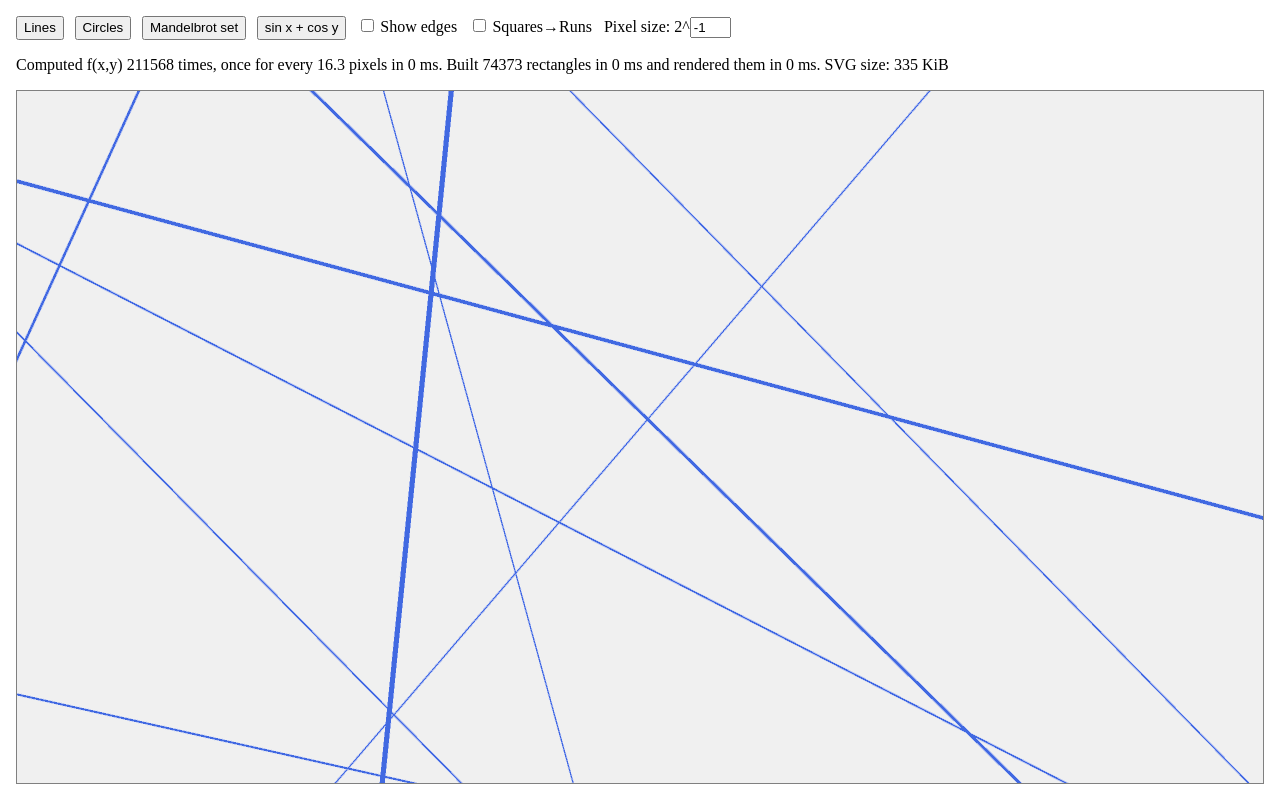
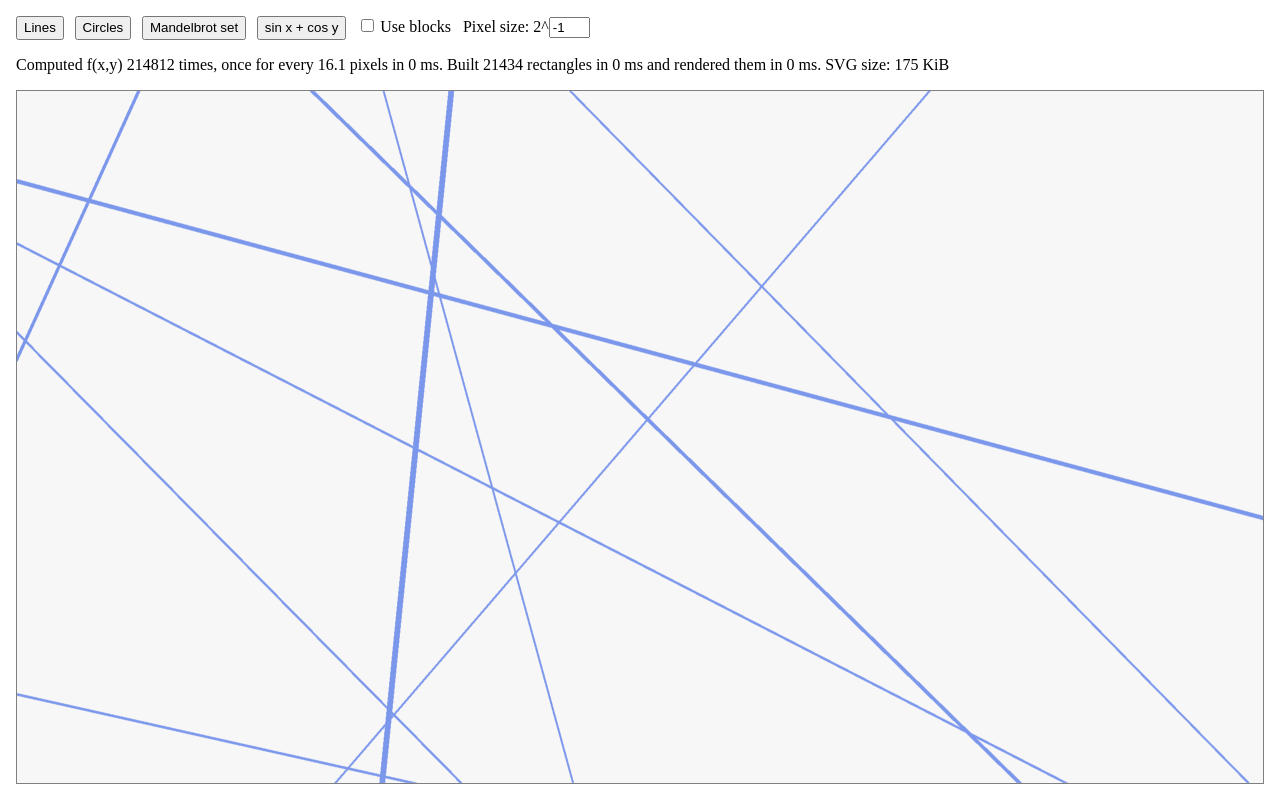
Before and after one commit to pallosp/contour_plot, a website built with Vite: page index.html in a window 1280 px wide. Built offline with nearby package versions, Linux system fonts and the light colour scheme.

Commit message:
Merge 'Show edges' and 'Squares→Runs' to 'Use blocks'

```diff
--- a/demo/demo.ts
+++ b/demo/demo.ts
@@ -39,7 +39,7 @@ function plotRandomLines() {
                 (line, i) => linePointDistance(line, x, y) < 0.12 / (i + 3)) ?
             0 :
             1),
-    sampleDistance: 1 / 4,
+    sampleDistance: 1 / 2,
     classes: ['perimeter', 'outside'],
     zoom,
   });
@@ -60,7 +60,7 @@ function plotRandomCircles() {
   plotFunction({
     tree: new Quadtree(
         (x, y) => circles.reduce((acc, c) => acc * circleAt(c, x, y), 1) + 1),
-    sampleDistance: 1 / 4,
+    sampleDistance: 1 / 2,
     classes: ['outside', 'perimeter', 'inside'],
     zoom,
   });
@@ -81,7 +81,7 @@ function plotMandelbrot() {
   vd.reset(zoom);
   plotFunction({
     tree: new Quadtree(mandelbrot),
-    sampleDistance: 1 / 4,
+    sampleDistance: 1 / 2,
     classes: ['c1', 'c2', 'c3', 'c4', 'c5', 'c6'],
     zoom,
   });
@@ -93,7 +93,7 @@ function plotSinCos() {
   plotFunction({
     tree: new Quadtree(
         (x, y) => Math.floor((Math.sin(x) + Math.cos(y)) * 1.5) + 3),
-    sampleDistance: 1 / 4,
+    sampleDistance: 1,
     classes: ['c1', 'c2', 'c3', 'c4', 'c5', 'c6'],
     zoom,
   });
@@ -106,8 +106,8 @@ function roundDownToPow2(x: number): number {
 function plotFunction(plot: Plot) {
   lastPlot = plot;
   let {tree, sampleDistance, classes} = plot;
-  const showEdges = document.getElementById('show-edges') as HTMLInputElement;
-  const useRuns = document.getElementById('use-runs') as HTMLInputElement;
+  const useBlocks =
+      (document.getElementById('use-blocks') as HTMLInputElement).checked;
   const viewport = vd.viewport();
   const pixelSizeInput =
       document.querySelector<HTMLInputElement>('#pixel-size')!;
@@ -120,19 +120,19 @@ function plotFunction(plot: Plot) {
   const startPostprocess = Date.now();
   let runs: Array<Run<number>> = [];
   let squares: Array<Square<number>> = [];
-  if (useRuns.checked) {
-    runs = tree.runs();
-  } else {
+  if (useBlocks) {
     tree.compress();
     squares = tree.leaves();
+  } else {
+    runs = tree.runs();
   }
 
   const startDraw = Date.now();
   const valueToClass = (value: number) => classes[value];
-  const pathElements = useRuns.checked ?
-      runsToPathElements(runs, valueToClass) :
-      squaresToPathElements(squares, valueToClass);
-  if (showEdges.checked) {
+  const pathElements = useBlocks ?
+      squaresToPathElements(squares, valueToClass) :
+      runsToPathElements(runs, valueToClass);
+  if (useBlocks) {
     for (const path of pathElements) {
       path.setAttribute('stroke-width', '0.9px');
       path.removeAttribute('shape-rendering');
@@ -170,8 +170,7 @@ function main() {
   document.getElementById('random-circles')!.onclick = plotRandomCircles;
   document.getElementById('mandelbrot-set')!.onclick = plotMandelbrot;
   document.getElementById('sin-cos')!.onclick = plotSinCos;
-  document.getElementById('show-edges')!.onclick = updatePlot;
-  document.getElementById('use-runs')!.onclick = updatePlot;
+  document.getElementById('use-blocks')!.onclick = updatePlot;
   document.getElementById('pixel-size')!.onchange = updatePlot;
 
   vd.addEventListener('change', updatePlot);
--- a/index.html
+++ b/index.html
@@ -14,8 +14,7 @@
       <button id="random-circles">Circles</button>
       <button id="mandelbrot-set">Mandelbrot set</button>
       <button id="sin-cos">sin x + cos y</button>
-      <label><input id="show-edges" type="checkbox"> Show edges</label>
-      <label><input id="use-runs" type="checkbox"> Squares→Runs</label>
+      <label><input id="use-blocks" type="checkbox"> Use blocks</label>
       <label>Pixel size: 2^<input id="pixel-size" type="number" value="-1" min="-2" max="9"></label>
     <p>
       <span class="time"></span>
```
